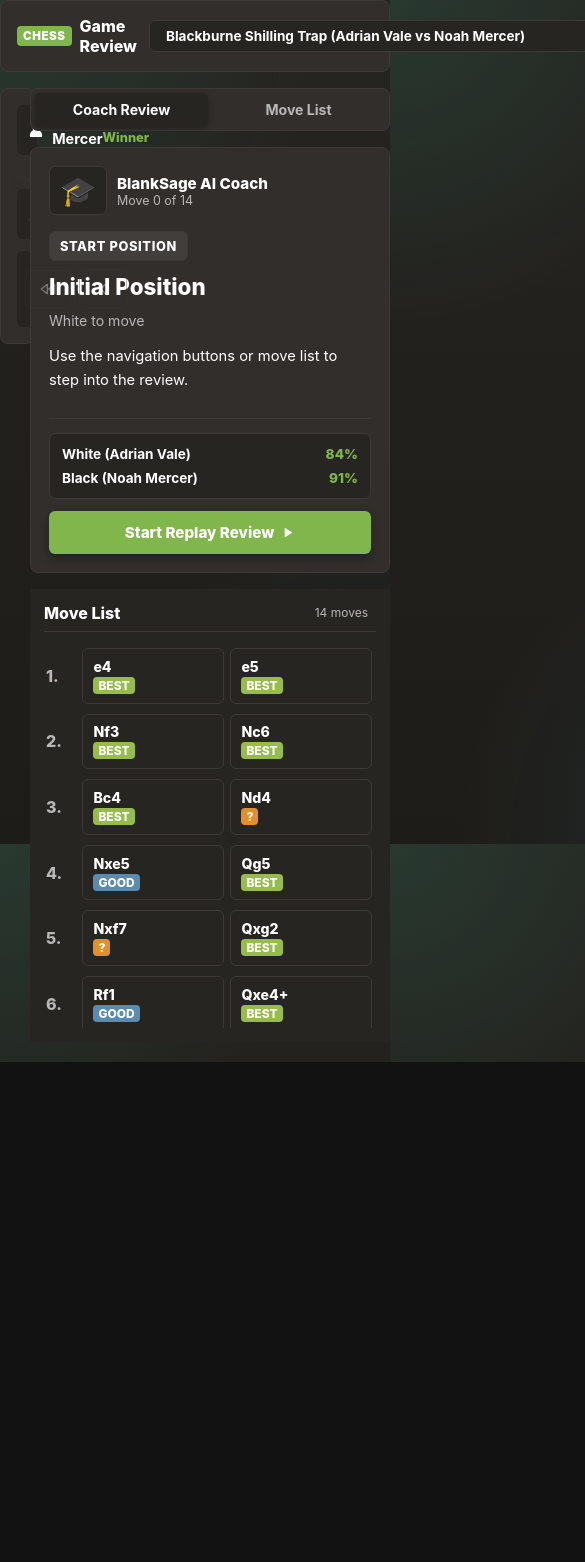
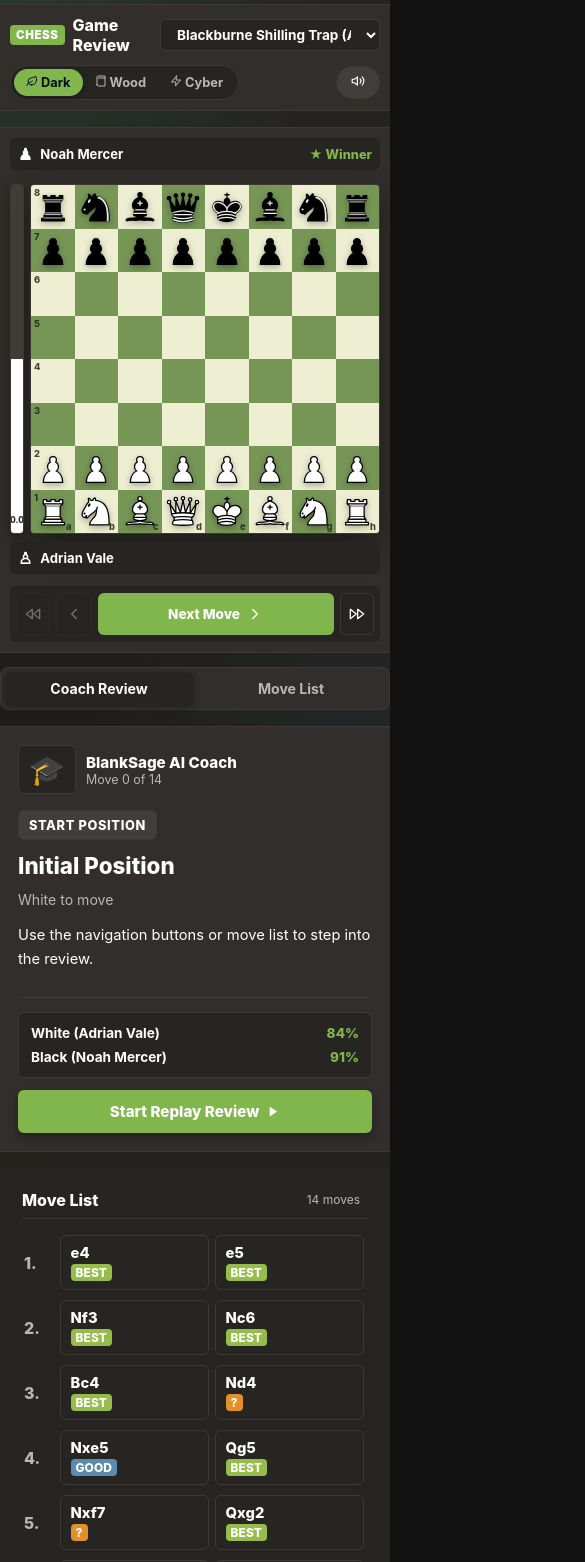
Before and after one commit to kanishkshivkumar/chess-game-review, a Next.js app: page /review in a window 390 px wide. Shown: the top 1562 px of the page, 585 px wide, since content can reach past the window. Before the commit the page ends 1062 px from the top, so only its background shows below. Built offline with nearby package versions, Linux system fonts and the light colour scheme.

Commit message:
style: optimize Chess.com 2-column layout for mobile devices and small viewports

```diff
--- a/src/app/globals.css
+++ b/src/app/globals.css
@@ -1522,83 +1522,76 @@ button:focus-visible,
   outline: none;
 }
 
-@media (max-width: 1040px) {
-  .hero-card,
-  .review-grid {
-    grid-template-columns: 1fr;
-    gap: 16px;
-  }
-
-  .hero-card__meta {
-    grid-template-columns: repeat(2, minmax(0, 1fr));
-  }
-
-  .move-list-card__hint {
-    text-align: left;
-  }
-
-  .game-select-dropdown {
-    max-width: 100%;
-  }
-}
-
-@media (max-width: 720px) {
-  .app-shell {
-    width: min(100vw - 16px, 1280px);
-    padding: 8px 0 24px;
-  }
-
-  .hero-card,
-  .board-card,
-  .insight-card,
-  .move-list-card,
-  .empty-state {
-    border-radius: 18px;
-    padding: 16px;
-  }
-
-  .hero-card__top-bar {
+@media (max-width: 900px) {
+  .chesscom-shell {
+    width: 100vw;
+    padding: 8px 8px 24px;
+  }
+
+  .chesscom-top-bar {
     flex-direction: column;
     align-items: stretch;
-    gap: 12px;
-  }
-
-  .theme-sound-controls {
+    gap: 10px;
+    padding: 10px;
+  }
+
+  .chesscom-top-bar__left,
+  .chesscom-top-bar__right {
     justify-content: space-between;
     width: 100%;
   }
 
-  .theme-picker {
+  .chesscom-game-select {
     flex: 1;
-    justify-content: space-around;
-  }
-
-  .theme-btn {
-    padding: 6px 8px;
-    font-size: 0.76rem;
-  }
-
-  .hero-card h1 {
-    font-size: 1.8rem;
-  }
-
-  .board-card__header {
-    flex-direction: row;
-    align-items: center;
-  }
-
-  .board-card__progress {
-    min-width: 110px;
-  }
-
-  .board-card__controls {
-    grid-template-columns: repeat(4, minmax(0, 1fr));
+    max-width: 220px;
+  }
+
+  .chesscom-layout {
+    grid-template-columns: 1fr;
+    gap: 14px;
+  }
+
+  .chesscom-board-column {
+    padding: 10px;
+    border-radius: 6px;
+  }
+
+  .board-with-eval {
     gap: 6px;
-  }
-
-  .board-card__controls button {
-    padding: 12px 4px;
-    font-size: 0.82rem;
+    margin-top: 6px;
+  }
+
+  .eval-bar {
+    width: 14px;
+  }
+
+  .eval-bar__label {
+    font-size: 0.52rem;
+  }
+
+  .board__rank-label {
+    top: 2px;
+    left: 3px;
+    font-size: 0.58rem;
+  }
+
+  .board__file-label {
+    right: 3px;
+    bottom: 1px;
+    font-size: 0.58rem;
+  }
+
+  .chesscom-controls-bar {
+    padding: 6px;
+    gap: 6px;
+  }
+
+  .chesscom-controls-bar button {
+    padding: 12px 8px;
+  }
+
+  .ctrl-btn-next {
+    font-size: 0.85rem;
   }
 
   .move-list__row {
@@ -1607,78 +1600,30 @@ button:focus-visible,
   }
 
   .move-chip {
-    padding: 0.55rem 0.65rem;
-    min-height: 44px;
-  }
-
-  .move-chip__san {
-    font-size: 0.88rem;
-  }
-
-  .move-chip__class {
-    font-size: 0.7rem;
-  }
-
-  .move-list {
-    max-height: 380px;
+    padding: 0.5rem 0.6rem;
   }
 }
 
 @media (max-width: 480px) {
-  .app-shell {
-    width: 100vw;
-    padding: 0 0 20px;
-  }
-
-  .hero-card,
-  .board-card,
-  .insight-card,
+  .chesscom-shell {
+    padding: 4px 0 20px;
+  }
+
+  .chesscom-top-bar,
+  .chesscom-board-column,
+  .coach-card,
   .move-list-card {
     border-radius: 0;
     border-left: none;
     border-right: none;
-    padding: 14px;
-  }
-
-  .hero-card__meta,
-  .insight-card__notes,
-  .summary-accuracies,
-  .summary-breakdown-grid {
-    grid-template-columns: 1fr;
-    gap: 8px;
-  }
-
-  .board-with-eval {
-    gap: 8px;
-  }
-
-  .eval-bar {
-    width: 16px;
-  }
-
-  .eval-bar__label {
-    font-size: 0.58rem;
-  }
-
-  .board__rank-label {
-    top: 3px;
-    left: 4px;
-    font-size: 0.6rem;
-  }
-
-  .board__file-label {
-    right: 4px;
-    bottom: 2px;
-    font-size: 0.6rem;
-  }
-
-  .board-card__controls {
-    grid-template-columns: repeat(2, minmax(0, 1fr));
-    gap: 8px;
-  }
-
-  .board-card__controls button {
-    padding: 12px 8px;
-    font-size: 0.85rem;
-  }
-}
+  }
+
+  .player-bar {
+    padding: 6px 8px;
+    font-size: 0.82rem;
+  }
+
+  .player-avatar {
+    font-size: 1rem;
+  }
+}
```
